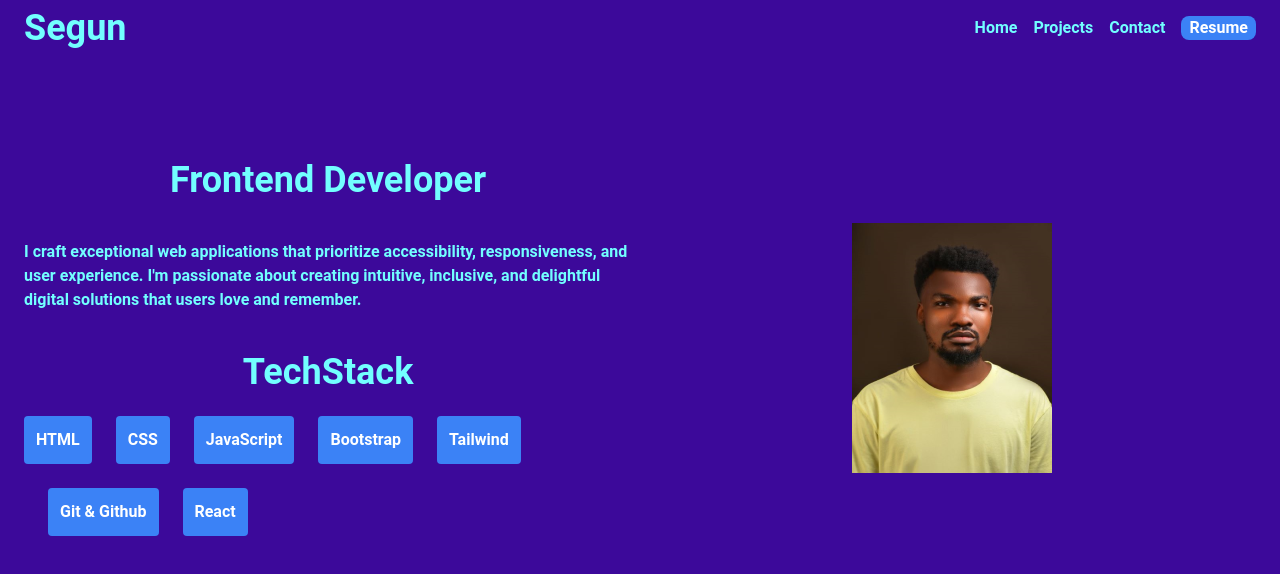
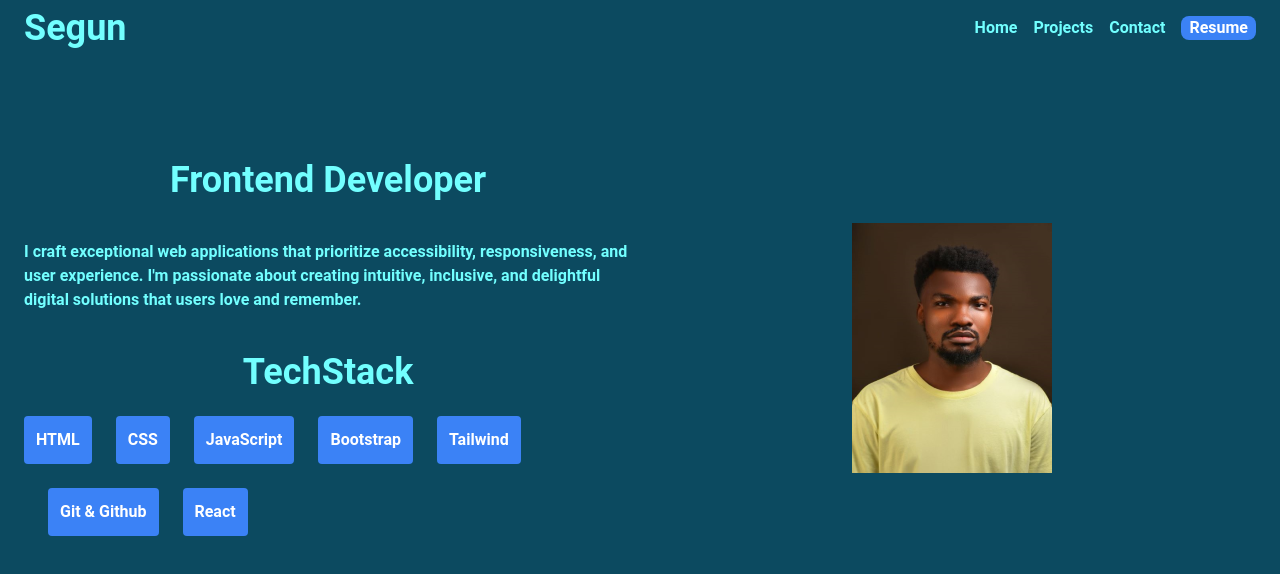
Before and after one commit to Segzyp1000/porfolio, a React (Vite) app: page / in a window 1280 px wide. Shown: the top 574 px of the page. Built offline with nearby package versions, Linux system fonts and the light colour scheme.

Commit message:
added color

```diff
--- a/src/index.css
+++ b/src/index.css
@@ -3,7 +3,7 @@
 @tailwind utilities;
 
 body {
-  background-color: hsl(261, 89%, 32%);
+  background-color: #0C4A60;
   height: auto;
 }
 
```
